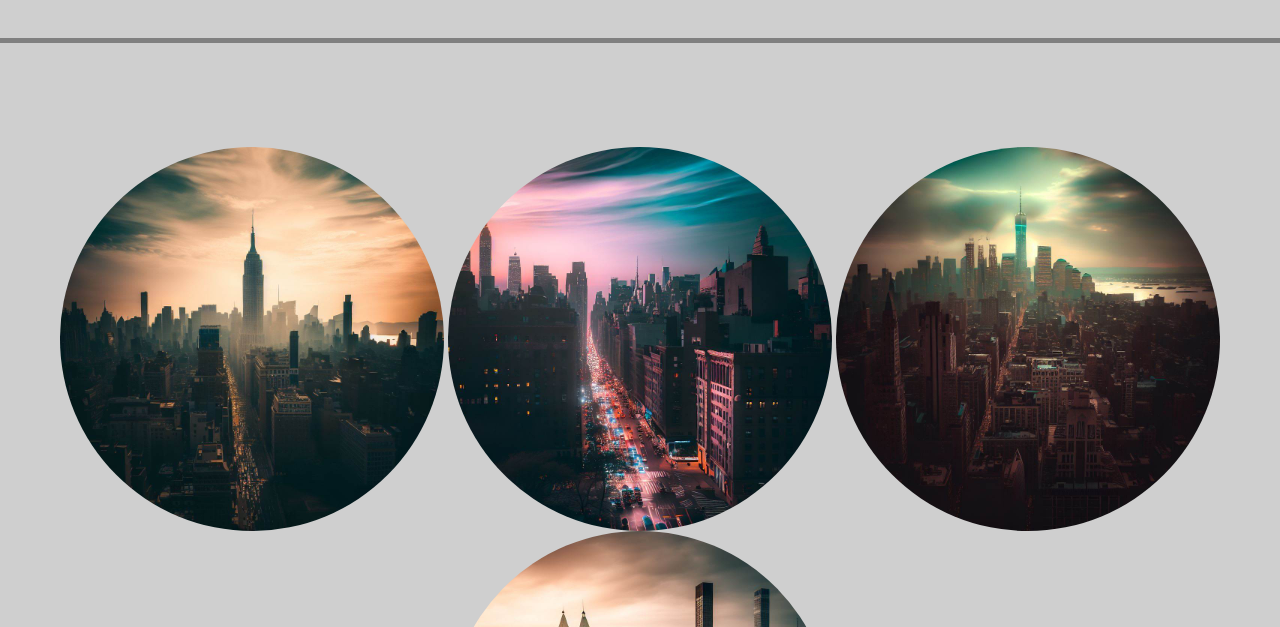
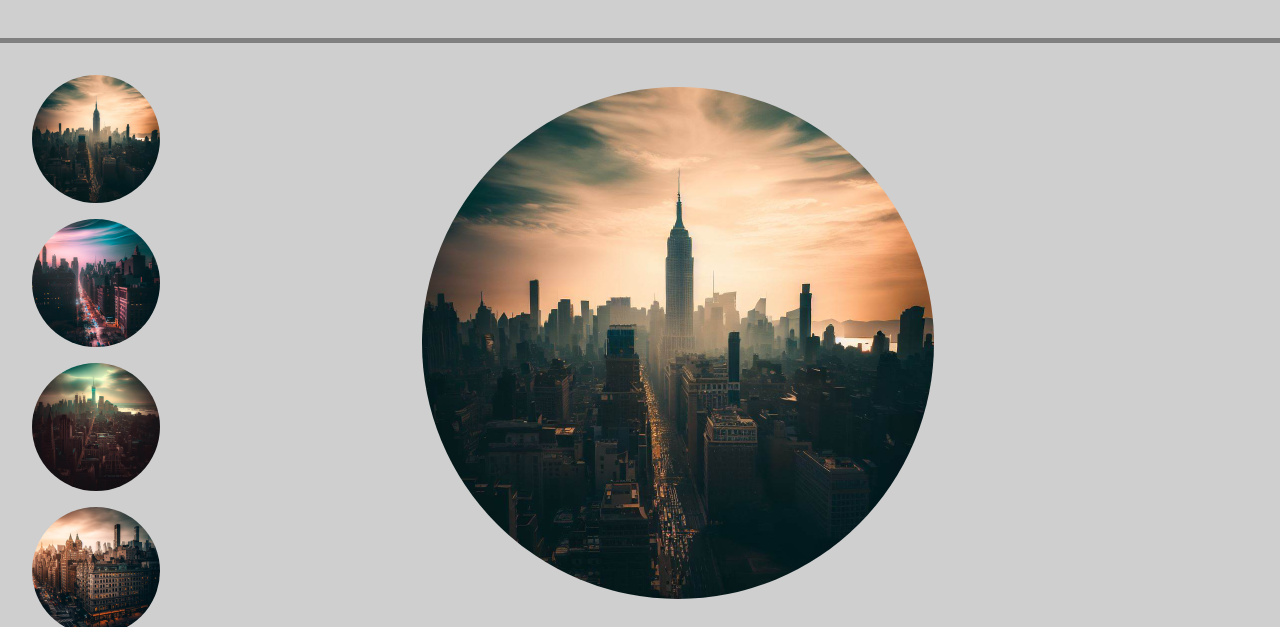
Before and after one commit to Yonesh-Thapa/module2, a plain HTML site: page cityimages.html in a window 1280 px wide. Shown: the part 173-800 px from the top of the page. Drawn offline with nearby package versions, Linux system fonts and the light colour scheme.

Commit message:
add javascript code and fixed my preview location

```diff
--- a/cityimages.html
+++ b/cityimages.html
@@ -16,10 +16,24 @@
 </header>
 
 <div class="gallery">
-    <img src="/images/manhattan1.jpg" class="photo">
-    <img src="/images/manhattan2.jpg" class="photo">
-    <img src="/images/manhattan3.jpg" class="photo">
-    <img src="/images/manhattan4.jpg" class="photo">
+   <ul>
+    <img src="/images/manhattan1.jpg" class="photo" onclick="document.getElementById('preview').setAttribute('src',this.src)">
+   </ul>
+    <ul>
+        <img src="/images/manhattan2.jpg" class="photo" onclick="document.getElementById('preview').setAttribute('src',this.src)">
+    </ul>
+    <ul>
+        <img src="/images/manhattan3.jpg" class="photo" onclick="document.getElementById('preview').setAttribute('src',this.src)">
+    </ul>
+    <ul>
+        <img src="/images/manhattan4.jpg" class="photo" onclick="document.getElementById('preview').setAttribute('src',this.src)">
+    </ul>
+    <div class="preview" >
+        <img src="/images/manhattan1.jpg" id="preview" class="fullsize">
+
+    </div>
+
+
 </div>
 <script src="https://cdn.jsdelivr.net/npm/bootstrap@5.3.0-alpha3/dist/js/bootstrap.bundle.min.js" integrity="sha384-ENjdO4Dr2bkBIFxQpeoTz1HIcje39Wm4jDKdf19U8gI4ddQ3GYNS7NTKfAdVQSZe" crossorigin="anonymous"></script>
 </body>
--- a/css/cityimages.css
+++ b/css/cityimages.css
@@ -6,27 +6,44 @@ nav {
 
 
 .photo {
-    width:30vw;
-    height: 30vw;
+    width:10vw;
+    height: 10vw;
     border-radius: 30vw;
     display:inline-block;
+    /* transition:300ms all;  */
 }
-
-.photo:hover{
+.preview:hover{
+    transition:300ms all;
+}
+/* .photo:hover{
     border-radius: 30vw;
     width:60vw;
     height:60vw;
     position:absolute;
+    top:320px;
+    left:20%;
+    z-index: 100;
+    transition:300ms all;  */
+/* } */
+.gallery{
+
+    margin-top: 32px;
+    width:fit-content;
+    /* position:absolute; */
+
+}
+.fullsize{
+    border-radius: 30vw;
+    width:40vw;
+    height:40vw;
+    position:absolute;
+    top:260px;
     left:20%;
     z-index: 100;
 
 }
-.gallery{
-    margin:auto;
-    margin-top: 320px;
-    width:fit-content;
-    text-align: center;
-}nav a{
+
+nav a{
     text-decoration: none;
     font-size: 30px;
     color:000000;
@@ -38,9 +55,12 @@ nav {
 }
 header{
     width:100%;
-    position:fixed;
+    position:relative;
     background-color: #CFCFCF;
     border-bottom: 5px solid grey;
     border-collapse: separate;
     top:0;
 }
+.fullsize{
+    margin-left: 13%;
+}
```
